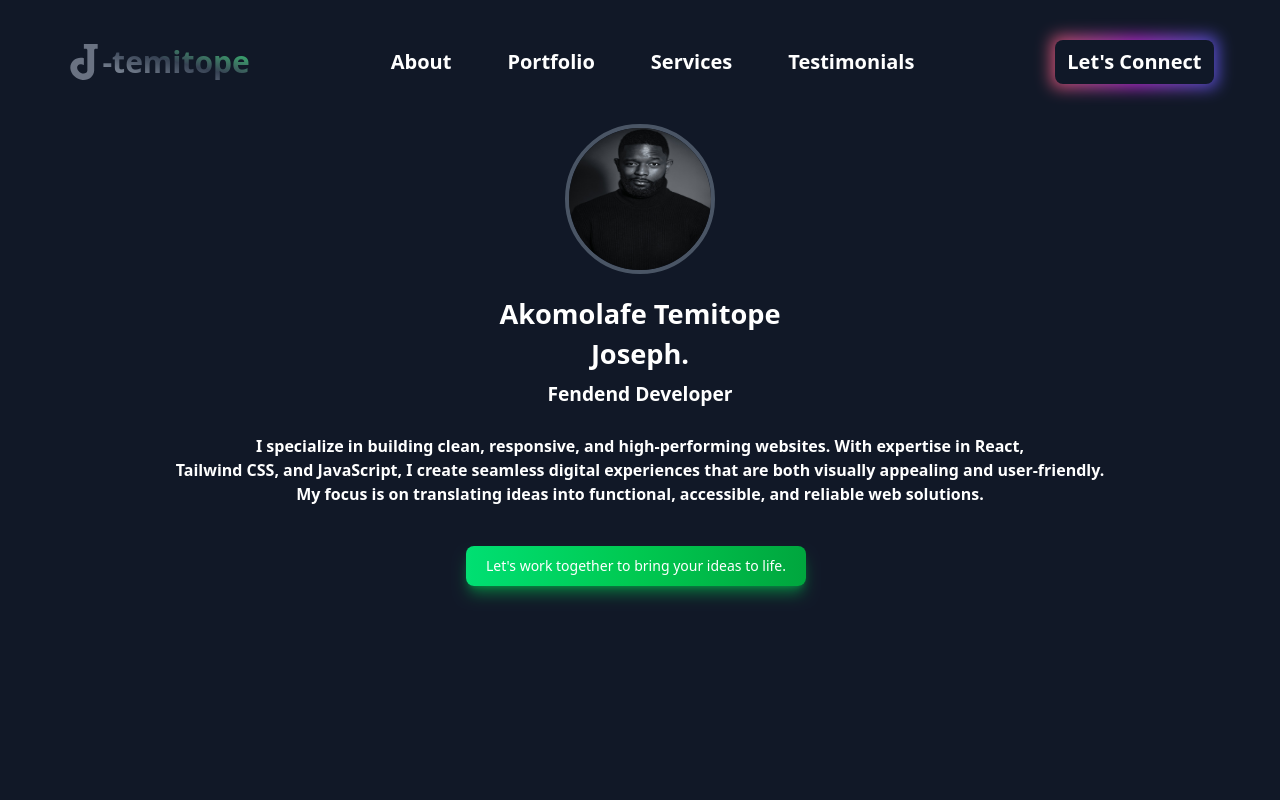
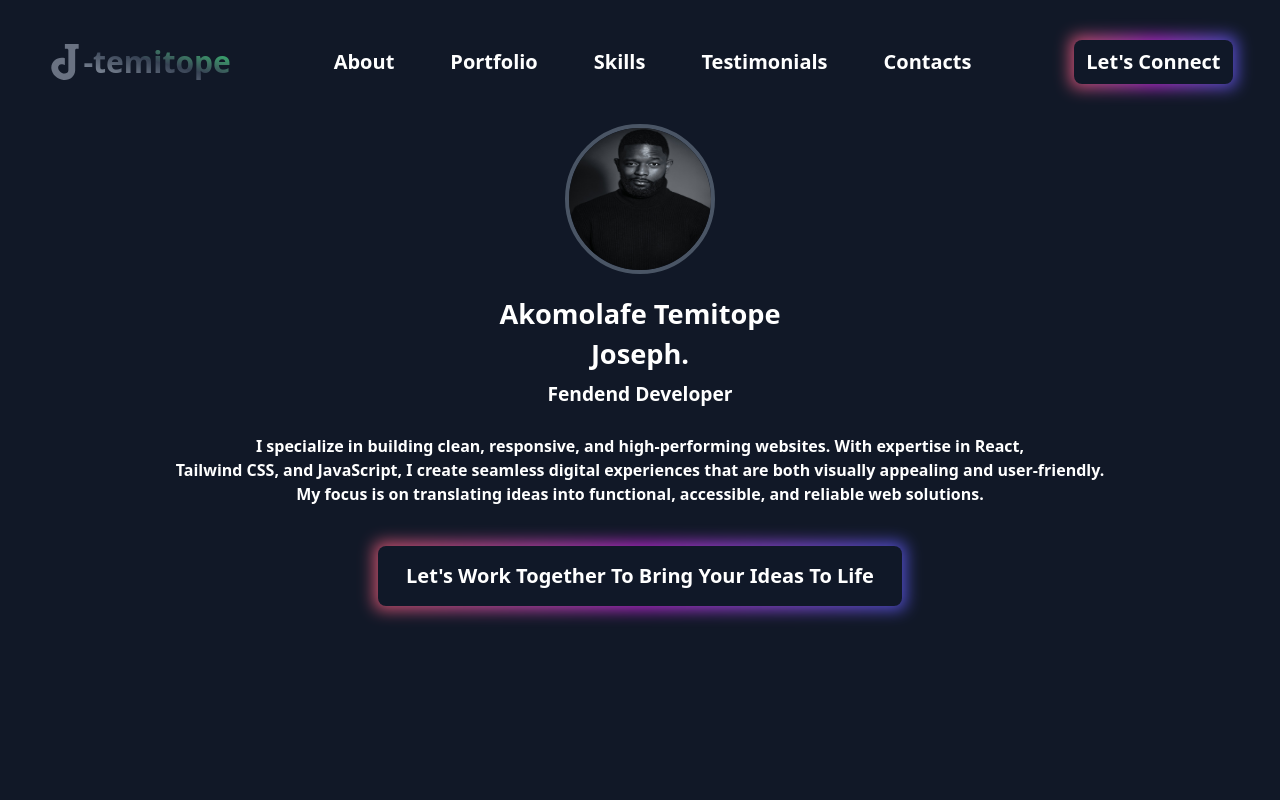
Before and after one commit to akomolafetemitopejoseph/myprofile, a React (Vite) app: page / in a window 1280 px wide. Shown: the top 800 px of the page. Built offline with nearby package versions, Linux system fonts and the light colour scheme.

Commit message:
Added contact page

```diff
--- a/package.json
+++ b/package.json
@@ -10,6 +10,7 @@
     "preview": "vite preview"
   },
   "dependencies": {
+    "@react-icons/all-files": "^4.1.0",
     "@tailwindcss/vite": "^4.1.11",
     "react": "^19.1.0",
     "react-dom": "^19.1.0",
--- /dev/null
+++ b/src/Components/Contact.jsx
@@ -0,0 +1,50 @@
+import React from "react";
+import { BiSolidMap } from "react-icons/bi";
+import { FaEnvelope } from "react-icons/fa";
+import { IoDocumentText } from "react-icons/io5";
+import { IoLogoGithub } from "react-icons/io5";
+import { FaLinkedin } from "react-icons/fa";
+import { FaXTwitter } from "react-icons/fa6";
+
+const Contact = () => {
+  return (
+    <div className="bg-gray-800 text-white">
+      <div className=" text-center">
+        <h1 className="pt-15 text-4xl font-bold capitalize mb-5">contact</h1>
+        <h1 className="text-xl mb-5 text-gray-300">
+          Interested in working together? Let's have a conversation.
+        </h1>
+
+        <p className="text-xl mb-5 text-gray-300 flex gap-2 justify-center items-center">
+          <BiSolidMap /> Lagos, Nigeria
+        </p>
+      </div>
+
+      <div className="flex justify-center gap-5 mt-10">
+        <div class="flex items-center justify-center">
+          <div class="group relative">
+            <div class="absolute -inset-1 rounded-lg bg-gradient-to-r from-rose-400 via-fuchsia-500 to-indigo-500 opacity-75 blur transition duration-500 group-hover:opacity-100"></div>
+            <button class="relative flex items-center gap-4 rounded-lg bg-gray-900 cursor-pointer px-7 py-4 hover:text-gray-700 active:bg-gray-100 transition-all duration-700 font-bold text-white text-xl capitalize">
+              <FaEnvelope /> get in touch
+            </button>
+          </div>
+        </div>
+        <div class="flex items-center justify-center">
+          <div class="group relative">
+            <div class="absolute -inset-1 rounded-lg bg-gradient-to-r from-rose-400 via-fuchsia-500 to-indigo-500 opacity-75 blur transition duration-500 group-hover:opacity-100"></div>
+            <button class="relative flex items-center gap-4 rounded-lg bg-gray-900 cursor-pointer px-7 py-4 hover:text-gray-700 active:bg-gray-100 transition-all duration-700 font-bold text-white text-xl capitalize">
+              <IoDocumentText /> view resume
+            </button>
+          </div>
+        </div>
+      </div>
+      <div className="flex justify-center gap-4 mt-10 pb-10 text-3xl text-gray-400">
+        <IoLogoGithub />
+        <FaLinkedin />
+        <FaXTwitter />
+      </div>
+    </div>
+  );
+};
+
+export default Contact;
--- a/src/Components/Expertise.jsx
+++ b/src/Components/Expertise.jsx
@@ -77,6 +77,7 @@ const Expertise = () => {
           </div>
         </div>
       </div>
+
     </div>
   );
 };
--- a/src/Components/NavBar.jsx
+++ b/src/Components/NavBar.jsx
@@ -8,7 +8,9 @@ const NavBar = () => {
       <div className=" flex justify-around items-center">
         <div className="flex">
           <SiJoplin className="text-4xl text-gray-500 " />
-          <h1 className="text-3xl font-semibold bg-gradient-to-tr from-gray-400 via-gray-700 to-green-400 bg-clip-text text-transparent">-temitope</h1>
+          <h1 className="text-3xl font-semibold bg-gradient-to-tr from-gray-400 via-gray-700 to-green-400 bg-clip-text text-transparent">
+            -temitope
+          </h1>
         </div>
 
         <div>
@@ -20,10 +22,13 @@ const NavBar = () => {
               portfolio
             </li>
             <li className="hover:text-gray-400 transition-all duration-700 p-2">
-              services
+              skills
             </li>
             <li className="hover:text-gray-400 transition-all duration-700 p-2">
               testimonials
+            </li>
+            <li className="hover:text-gray-400 transition-all duration-700 p-2">
+              contacts
             </li>
           </ul>
         </div>
@@ -60,11 +65,13 @@ const NavBar = () => {
           reliable web solutions.
         </p>
 
-        <div className="space-x-5 mt-10">
-          <button className="text-white bg-gradient-to-r from-green-400 via-green-500 to-green-600 hover:bg-gradient-to-br focus:ring-4 focus:outline-none focus:ring-green-300 dark:focus:ring-green-800 shadow-lg shadow-green-500/50 dark:shadow-lg dark:shadow-green-800/80 font-medium rounded-lg text-sm px-5 py-2.5 text-center me-2 mb-2 cursor-pointer">
-            Let's work together to bring your ideas to life.
-          </button>
-
+        <div class="flex items-center justify-center mt-10">
+          <div class="group relative">
+            <div class="absolute -inset-1 rounded-lg bg-gradient-to-r from-rose-400 via-fuchsia-500 to-indigo-500 opacity-75 blur transition duration-500 group-hover:opacity-100"></div>
+            <button class="relative flex items-center gap-4 rounded-lg bg-gray-900 cursor-pointer px-7 py-4 hover:text-gray-700 active:bg-gray-100 transition-all duration-700 font-bold text-white text-xl capitalize">
+               let's work together to bring your ideas to life
+            </button>
+          </div>
         </div>
       </div>
     </div>
--- a/src/Components/Portfolio.jsx
+++ b/src/Components/Portfolio.jsx
@@ -19,6 +19,7 @@ const Portfolio = ({ img, heading, paragraph, view }) => {
           </div>
         </div>
       </div>
+
     </div>
   );
 };
--- a/src/Pages/Homepage.jsx
+++ b/src/Pages/Homepage.jsx
@@ -5,6 +5,7 @@ import img2 from "../assets/design.jpg";
 import img3 from "../assets/design2.jpg";
 import img4 from "../assets/design3.jpg";
 import Expertise from "../Components/Expertise";
+import Contact from "../Components/Contact";
 
 const Homepage = () => {
   return (
@@ -40,7 +41,9 @@ const Homepage = () => {
             view="view project"
           />
         </div>
+        <div className="w-[100%] h-1 bg-gray-600 mt-15 "></div>
       </div>
+      <Contact />
     </div>
   );
 };
```
Also changed, not shown: 1 other file (tests, documents, lock files or other folders).
